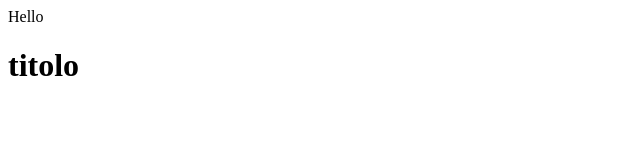
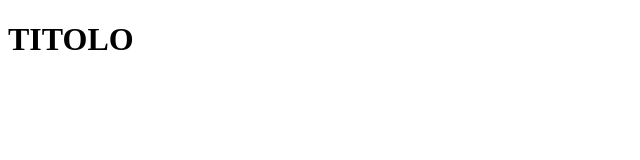
Before and after one commit to GabryXJ/Deposity1, a plain HTML site: page INDEX.html in a window 1280 px wide. Shown: the whole page, without its empty margins (0-640 px from the left). Drawn offline with Linux system fonts and the light colour scheme.

Commit message:
Repair html

```diff
--- a/INDEX.html
+++ b/INDEX.html
@@ -1,12 +1,11 @@
 <!DOCTYPE html>
 <html>
-  <head>
-    Hello
-  </head>
-  <body>
-    <h1>
-      titolo
-     </h1>
-  </body>
+    <head>
 
+
+    </head>
+
+    <body>
+        <h1>TITOLO</h1>
+    </body>
 </html>
```
